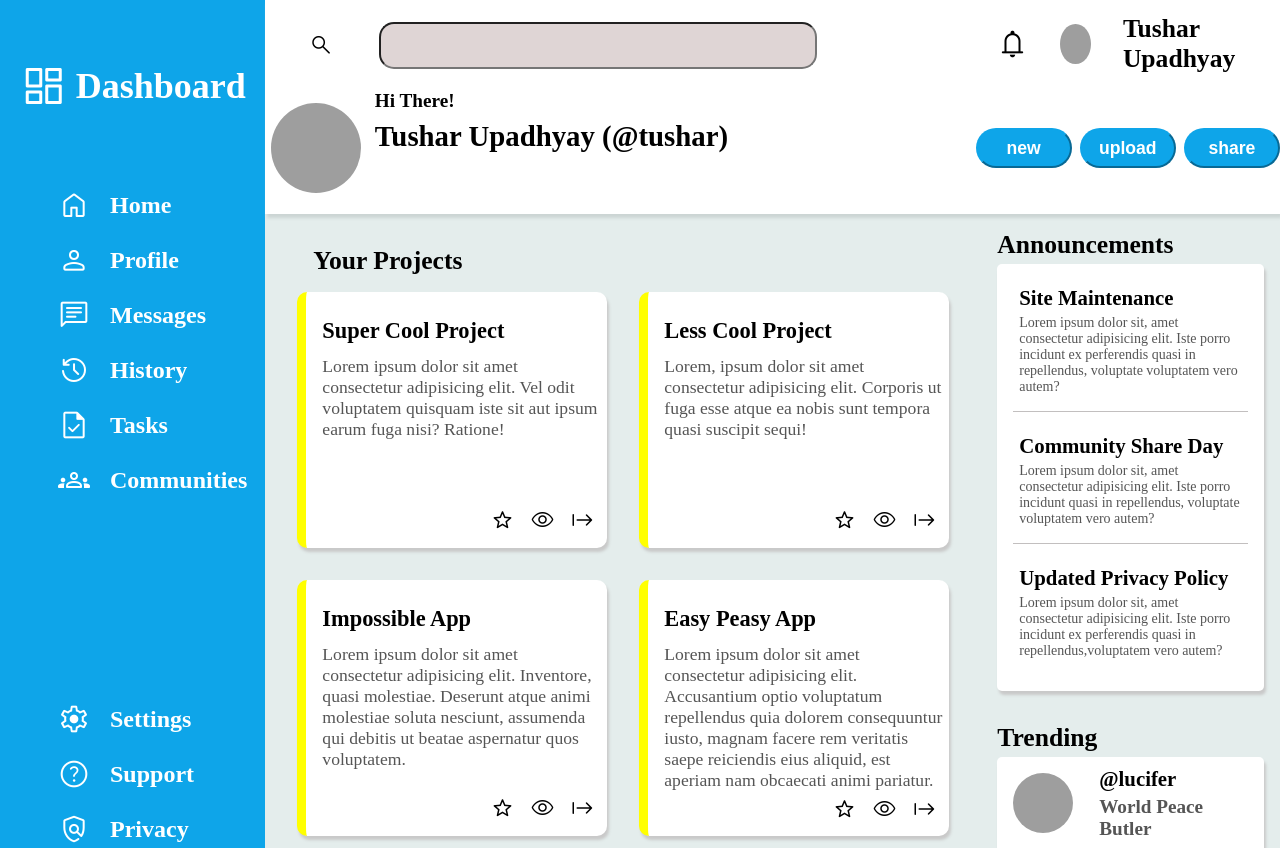
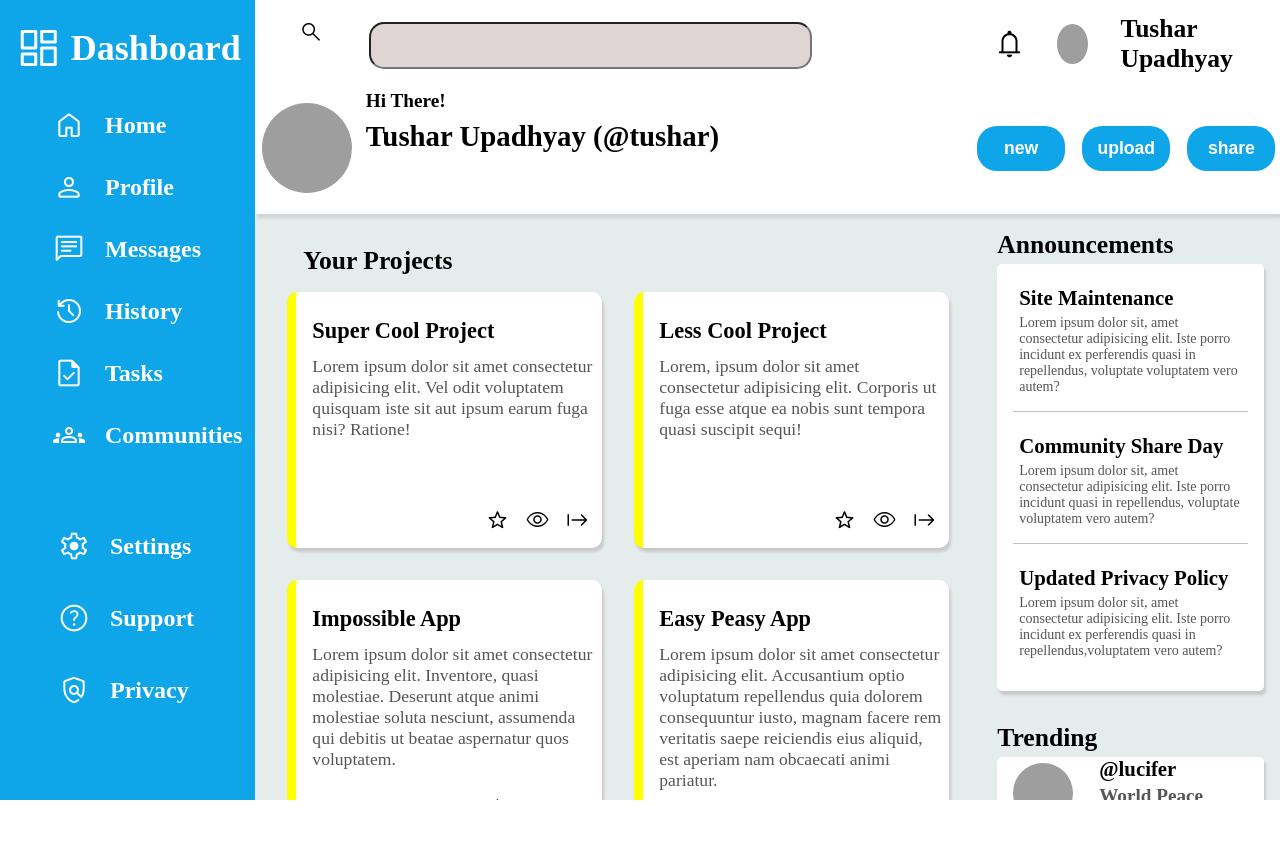
Before and after one commit to tusharupa/AdminDashboard, a plain HTML site: page index.html in a window 1280 px wide. Shown: the top 848 px of the page. After the commit the page ends 800 px from the top, so only its background shows below. Drawn offline with nearby package versions, Linux system fonts and the light colour scheme; grey boxes are pictures that could not be loaded.

Commit message:
final draft complete

```diff
--- a/index.html
+++ b/index.html
@@ -34,8 +34,10 @@
         <div class="header">
             <div class="upperh">
                 <div class="search">
-                    <div class="search-icon material-symbols-rounded">Search</div>
-                    <div class="search-bar"><input type="text"></div>
+                    <label for="search">
+                    <div class="search-icon material-symbols-rounded" >Search</div>
+                </label>
+                    <div class="search-bar"><input type="text" id="search"></div>
                 </div>
                 <div class="notify">
                     <div class="bell material-symbols-rounded" style="font-size: 2rem;">Notifications</div>
--- a/style.css
+++ b/style.css
@@ -80,7 +80,14 @@ color: rgb(85, 85, 85);
   height: 40px;
   width: 40px;
 }
-
+.bell:hover{
+    cursor: pointer;
+    background-color: yellow;
+    border-radius: 20px;
+    transition: 200ms;
+    padding-left: 5px;
+    padding-right: 5px;
+}
 .name>p{
 font-size: 1.6rem;
 font-weight: 600;
@@ -128,14 +135,20 @@ font-weight: 600;
 }
 .buttons>button{
 
-    width: 6rem;
-    height: 2.5rem;
+    width: 5.5rem;
+    height: 2.8rem;
     font-size: 1.1rem;
     background-color: #0ea5e9;
     color: white;
     font-weight: 600;
     border-radius: 20px;
-    border-color: #0ea5e9;
+    border: none;
+  cursor: pointer;
+}
+button:hover{
+    height: 3rem;
+    width: 5.8rem;
+    transition: 0.2s;
 }
 /*----------SIDEBAR------------*/
 .sidebar{
@@ -145,7 +158,7 @@ font-weight: 600;
     grid-template-rows: 1fr 3fr 3fr;
     background-color:#0ea5e9;
     color: white;
-    /* width: 20rem; */
+
 }
 .sidebar .uppers{
 
@@ -154,6 +167,7 @@ font-weight: 600;
     justify-content: center;
     align-items: center;
     gap: 8px;
+
 }
 .material-symbols-rounded{
     font-variation-settings:
@@ -162,12 +176,15 @@ font-weight: 600;
     'GRAD' 0
     'opsz' 48;
 }
+.middles{
+    margin-bottom: 3rem;
+}
 .middles > ul,.lowers > ul{
 padding: 8px;
 list-style-type: none;
 display: flex;
 flex-direction: column;
-gap: 3px;
+gap: 20px;
 font-size: 1.5rem;
 align-items: flex-start;
 font-weight: 600;
@@ -177,9 +194,9 @@ margin-left: 40px;
 .middle-details li{
     display: flex;
     align-items: center;
-    padding: 10px;
+    padding: 5px;
     gap: 20px;
-
+    cursor: pointer;
 }
 .lower-details li{
     padding: 10px;
@@ -187,6 +204,7 @@ margin-left: 40px;
     align-items: center;
     padding: 10px;
     gap: 20px;
+    cursor: pointer;
 }
 
 /*---------------   CONTENT -----------*/
@@ -195,6 +213,7 @@ margin-left: 40px;
     display: grid;
     grid-template-columns: 3fr 1fr;
     grid-template-rows: 1fr 1fr;
+    overflow: auto;
 }
 .content .projects{
 
@@ -255,6 +274,13 @@ margin-left: 40px;
     display: flex;
     margin-bottom: 1rem;
     margin-right: 0.8rem;
+}
+.actions>span:hover{
+    cursor: pointer;
+    background-color: yellow;
+    padding: 5px;
+    border-radius: 20px;
+    transition: 200ms;
 
 }
 .content .announcements{
@@ -355,6 +381,7 @@ margin-left: 40px;
 .tren-about > h3{
     font-size: 1.3rem;
     margin-left: 1rem;
+    cursor: pointer;
 }
 .tren-about > p{
     margin-left: 1rem;
```
